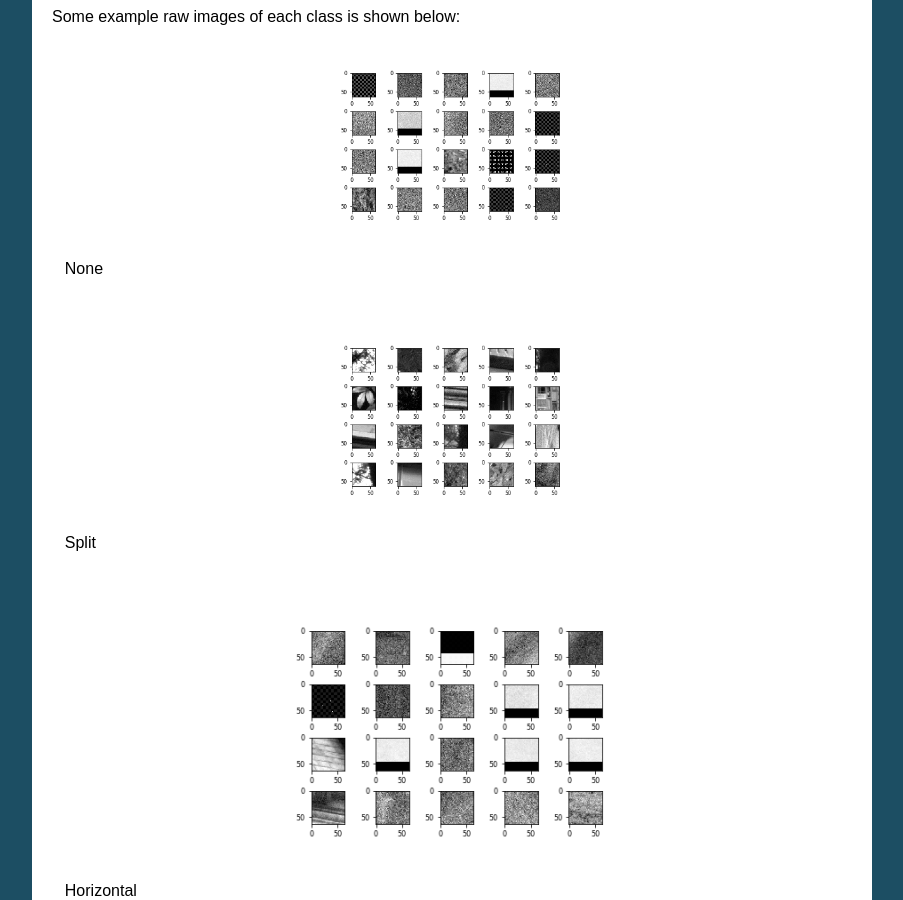
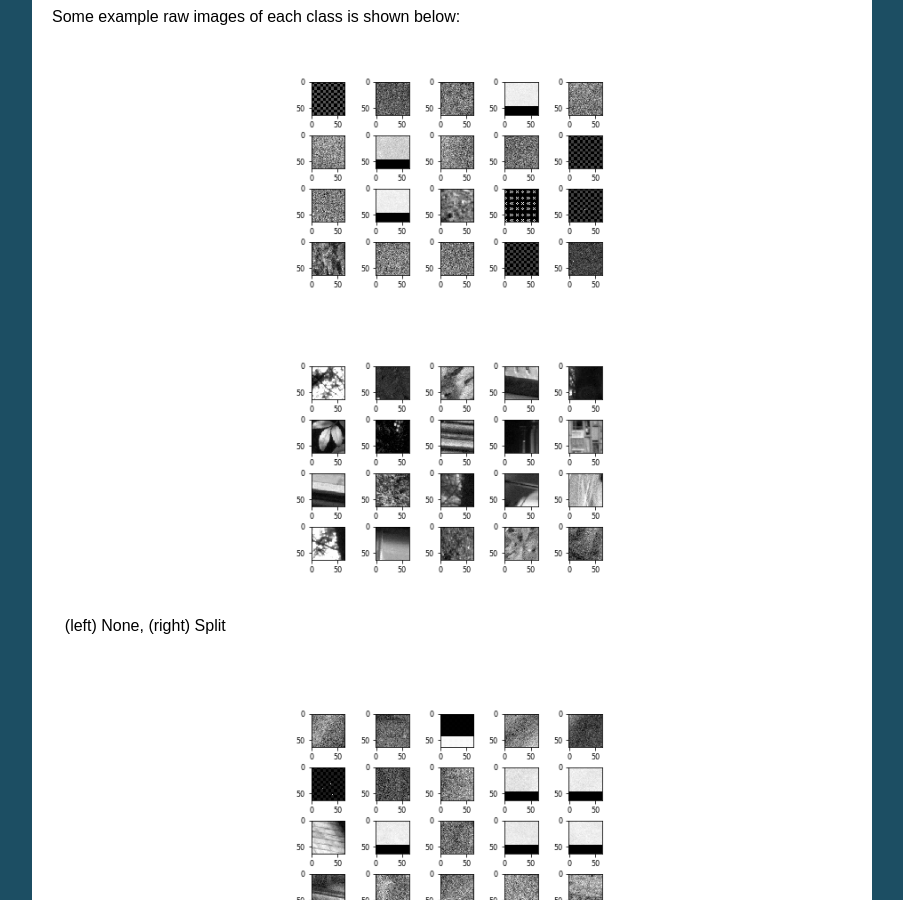
Before and after one commit to epadam/CNN-AV1-intra-encoder, a Sphinx documentation site: the page built from source/training.rst, in a window 1280 px wide and 900 px high, scrolled down 1130 px. Shown: the whole window, without its empty margins (198-1101 px from the left). Built offline with Sphinx 7.4.7, drawn with Linux system fonts in a browser that asks for light colours.

Commit message:
Update training.rst

```diff
--- a/source/training.rst
+++ b/source/training.rst
@@ -57,13 +57,11 @@ Thus, the dataset includes three txt files (reordered raw images, labels, qps).
 Some example raw images of each class is shown below:
 
 .. figure:: img/partition0.png
-   :width: 35%
+   :width: 49%
+.. figure:: img/partition3.png
+   :width: 49%
 
-   None
-.. figure:: img/partition3.png
-   :width: 35%
-
-   Split
+   (left) None, (right) Split
 
 
 .. figure:: img/partition1.png
```
